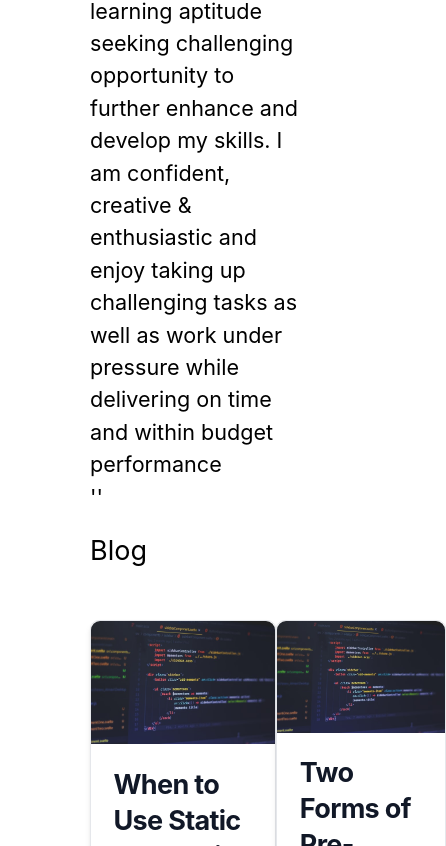
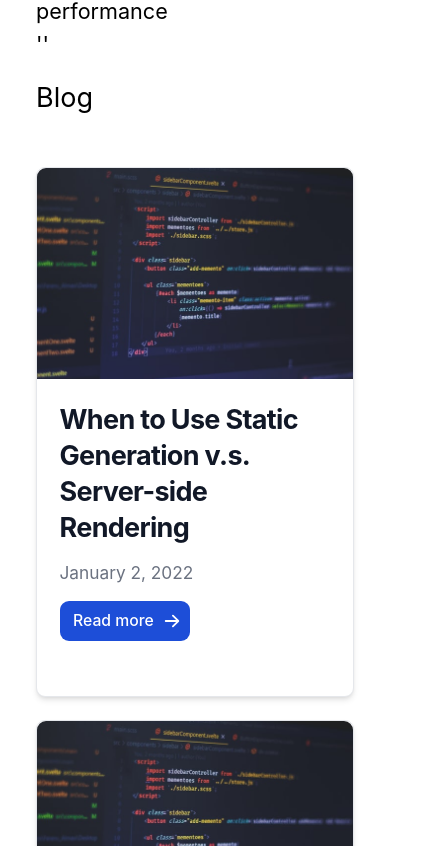
Before and after one commit to Maazasim1/NextBlog, a Next.js app: page / in a window 390 px wide. Shown: the part 918-1764 px from the top of the page, 446 px wide, since content can reach past the window. Built offline with nearby package versions, Linux system fonts and the light colour scheme.

Commit message:
added responsive functionality

```diff
--- a/components/layout.module.css
+++ b/components/layout.module.css
@@ -18,8 +18,8 @@
 
   @media only screen and (max-width: 600px) {
     .container {
-        max-width: 36rem;
-        padding: 20px 5rem;
+        max-width: 40rem;
+        padding: 10px 2rem;
         margin: 3rem auto 6rem;
         background-color: none;
         border-radius: 28px;
--- a/pages/index.js
+++ b/pages/index.js
@@ -22,7 +22,7 @@ export default function Home({allPostsData}) {
         <title>{siteTitle}</title>
       </Head>
       <section className={utilStyles.headingMd}>
-        <p>To obtain a position that allows me to utilize my skills in an
+        <p className='p-0'>To obtain a position that allows me to utilize my skills in an
 environment where they would be advantageous to both the
 client and myself. My commitment to perform quality work is
 my greatest asset. I have strong problem solving, critical thinking &
@@ -35,7 +35,7 @@ on time and within budget performance</p>
       </section>
       <section className={`${utilStyles.headingMd} ${utilStyles.padding1px}`}>
         <h2 className={utilStyles.headingLg}>Blog</h2>
-        <ul className="grid grid-flow-col">
+        <ul className="grid sm:grid-flow-col grid-flow-row">
           {allPostsData.map(({ id, date, title }) => (
             <li className={utilStyles.listItem} key={id}>
 
--- a/posts/pre-rendering.md
+++ b/posts/pre-rendering.md
@@ -1,6 +1,6 @@
 ---
 title: 'Two Forms of Pre-rendering'
-date: '2020-01-01'
+date: '2022-01-01'
 ---
 
 Next.js has two forms of pre-rendering: **Static Generation** and **Server-side Rendering**. The difference is in **when** it generates the HTML for a page.
--- a/posts/ssg-ssr.md
+++ b/posts/ssg-ssr.md
@@ -1,6 +1,6 @@
 ---
 title: 'When to Use Static Generation v.s. Server-side Rendering'
-date: '2020-01-02'
+date: '2022-01-02'
 ---
 
 We recommend using **Static Generation** (with and without data) whenever possible because your page can be built once and served by CDN, which makes it much faster than having a server render the page on every request.
```
